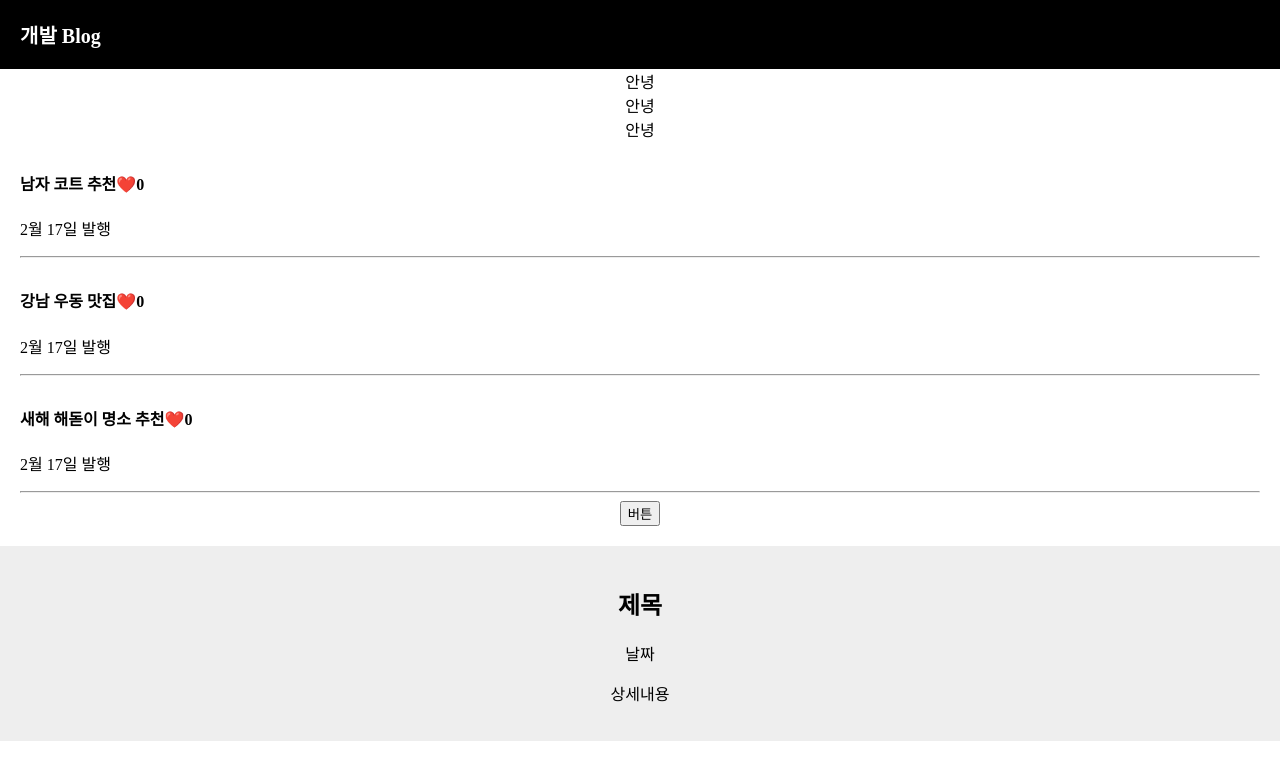
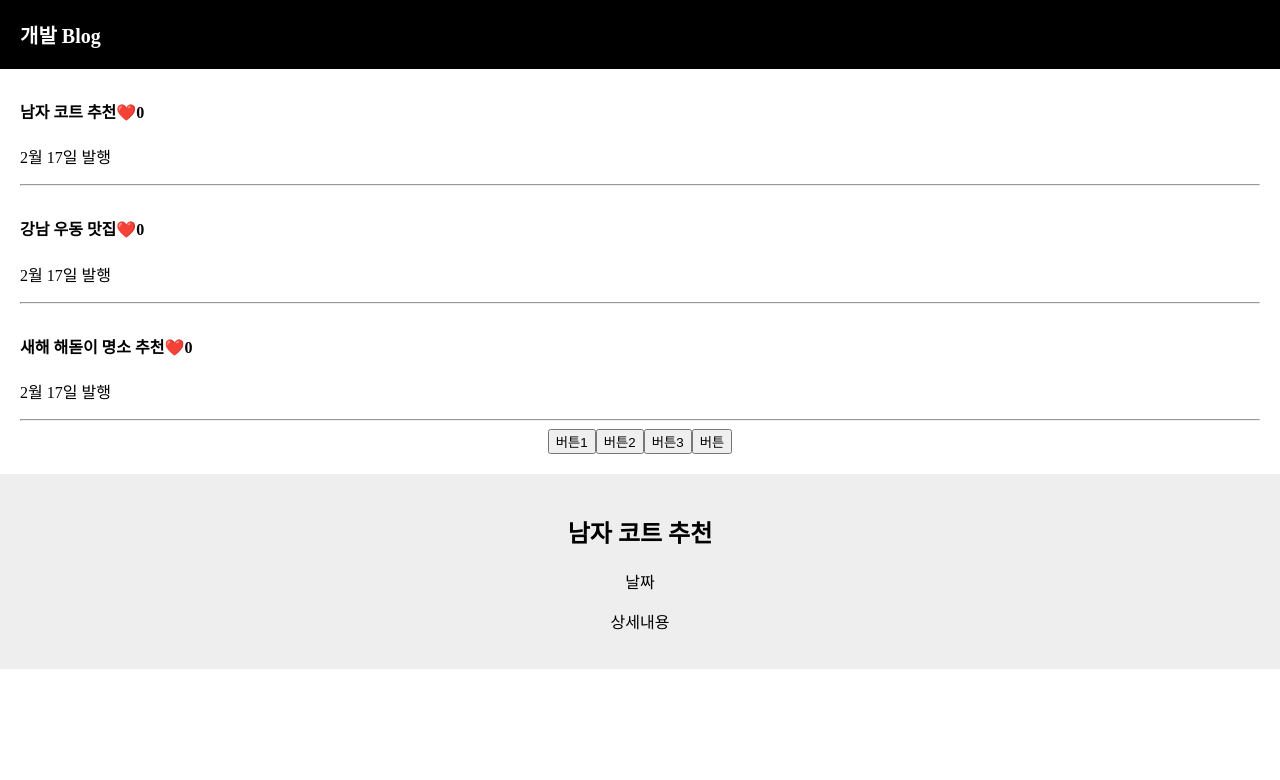
Before and after one commit to losajjang/ca-blog, a React (Create React App) app: page / in a window 1280 px wide. Both pictures are taken after a click on the button "버튼". Shown: the top 780 px of the page. Built offline with nearby package versions, Linux system fonts and the light colour scheme.

Commit message:
2nd commit

```diff
--- a/src/App.js
+++ b/src/App.js
@@ -7,72 +7,42 @@
   let [하트, 하트변경] = useState(0);
   let [modal, modal변경] = useState(false);
   let posts = "강남 고기 맛집";
-
-  function 반복된ui() {
-    var 어레이 = [];
-    for (var i = 0; i < 3; i++) {
-      어레이.push(<div>안녕</div>);
-    }
-
-    return 어레이;
-  }
+  let [누른제목, 누른제목변경] = useState(0)
 
   return (
     <div className="App">
       <div className="black-nav">
         <div>개발 Blog</div>
       </div>
-      {반복된ui()}
 
-      {글제목.map(function (글) {
+      {글제목.map(function (글,i) {
         return (
           <div className="list">
-            <h4>
-              {글}
-              <span
-                onClick={() => {
-                  하트변경(하트 + 1);
-                }}
-              >
-                ❤️
-              </span>
-              {하트}
-            </h4>
+            <h4 onClick={()=>{누른제목변경(i)}}>{글}<span onClick={(a, i) => {하트변경(하트 + 1);}}>❤️</span>{하트}</h4>
             <p>2월 17일 발행</p>
             <hr />
           </div>
         );
       })}
 
-      <button
-        onClick={() => {
-          modal변경(!modal);
-        }}
-      >
-        버튼
-      </button>
-      {modal === true ? <Modal /> : null}
+      <button onClick={()=>{누른제목변경(0)}}>버튼1</button>
+      <button onClick={()=>{누른제목변경(1)}}>버튼2</button>
+      <button onClick={()=>{누른제목변경(2)}}>버튼3</button>
+
+      <button onClick={() => {modal변경(!modal);}}>버튼</button>
+      {modal === true ? <Modal 글제목 = {글제목} 누른제목={누른제목}></Modal> : null}
     </div>
   );
 }
 
-function Modal() {
+function Modal(props) {
   return (
     <div className="modal">
-      <h2>제목</h2>
+      <h2>{props.글제목[props.누른제목]}</h2>
       <p>날짜</p>
       <p>상세내용</p>
     </div>
   );
 }
 
-// function BtnWriteCancel(props) {
-//   return (
-//     <div>
-//       <button onClick={()=>{props.modal변경(true)}}>글작성</button>
-//       <button onClick={()=>{props.modal변경(false)}}>취소</button>
-//     </div>
-//   );
-// }
-
 export default App;
```
